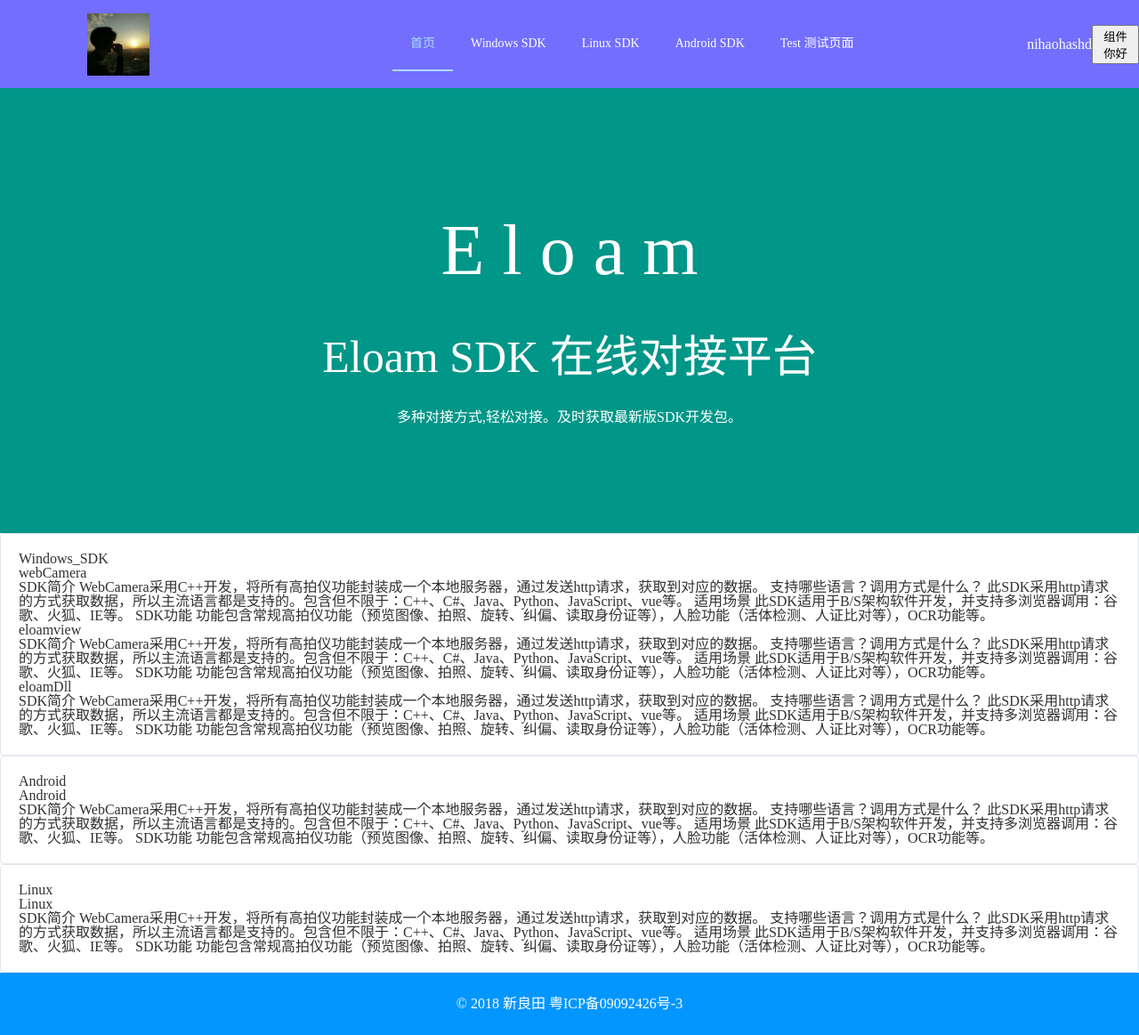
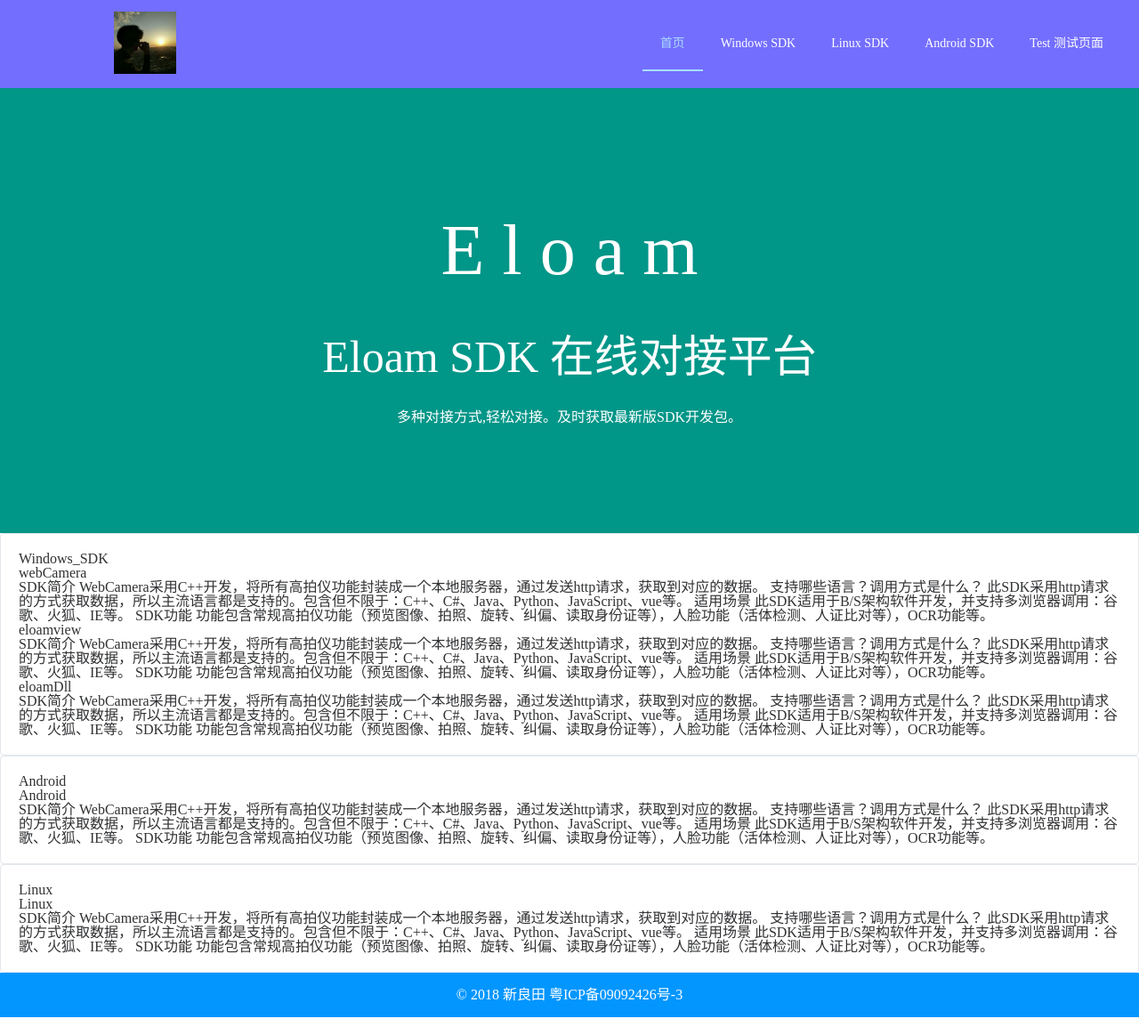
Before and after one commit to cylicky/VueWeb_site, a Vue app: page /home in a window 1280 px wide. Shown: the whole page at 89% size. Built offline with nearby package versions, Linux system fonts and the light colour scheme; no server answers.

Commit message:
2022.8.5

```diff
--- a/src/assets/ceshi.js
+++ b/src/assets/ceshi.js
@@ -859,7 +859,7 @@ language	js	Text	否
 开发语言
 content	暂时没有需求	Text	否
 项目需求`
-export default {
+export  {
     windowsapi, windowsproduct,
     windowssdklog, windowssdkexplain,
     windowssdkdownloadmessage, windowssdkdownloadaddress,
--- a/src/components/Android.vue
+++ b/src/components/Android.vue
@@ -1,6 +1,7 @@
 <script setup>
 
-
+import { windowsproduct } from "@/assets/ceshi.js";
+console.log(windowsproduct);
 </script>
 
 <template>
@@ -10,5 +11,4 @@
   </div>
 </template>
 <style scoped>
-
 </style>
--- a/src/layout/components/Herder/index.vue
+++ b/src/layout/components/Herder/index.vue
@@ -1,5 +1,5 @@
 <template>
-  <p><img src="../../../../public/1.jpg" alt=""></p>
+  <p><a href="https://eloam.cn/"><img src="../../../../public/1.jpg" alt="" /></a></p>
   <el-menu :default-active="activeIndex" class="el-menu-demo" mode="horizontal" background-color="#736EFE"
     text-color="#fff" active-text-color="#ABDCFF" @select="handleSelect">
     <el-menu-item index="1">
@@ -18,8 +18,8 @@
       <router-link to="/test">Test 测试页面</router-link>
     </el-menu-item>
   </el-menu>
-  {{ props.msg }}
-  <button @click="tttt()">组件你好</button>
+  <!-- {{ props.msg }}
+  <button @click="tttt()">组件你好</button> -->
 </template>
 
 <script setup>
@@ -54,7 +54,7 @@ onBeforeMount(() => {
 
 // 组件挂载完成后执行的函数；
 onMounted(() => {
-
+  console.log(store.state.a.count);
   console.log("mounted!");
 
 });
@@ -88,7 +88,7 @@ const handleSelect = (key, keyPath) => {
 }
 
 .el-menu-demo {
-  justify-content: center;
+  justify-content: flex-end;
   width: 100%;
   color: #fff !important;
 }
--- a/src/layout/index.vue
+++ b/src/layout/index.vue
@@ -1,10 +1,10 @@
 <script setup>
-import {ref,getCurrentInstance} from "vue"
+import { ref, getCurrentInstance } from "vue"
 import Header from "@/layout/components/Herder/index.vue";
 import PageMain from "@/layout/components/PageMain/index.vue";
-const instance=getCurrentInstance()
-let ceshis=function(e){
-console.log(instance);
+const instance = getCurrentInstance()
+let ceshis = function (e) {
+  console.log(instance);
   console.log(e);
 }
 
@@ -14,8 +14,8 @@ console.log(instance);
 <template>
   <div class="common-layout">
     <el-container>
-      <el-header style="padding: 0px">
-          <Header ref="stateab" msg="nihaohashd" @test="ceshis"/>
+      <el-header >
+        <Header ref="stateab" msg="nihaohashd" @test="ceshis" ></Header>
       </el-header>
       <el-main>
         <PageMain />
@@ -31,12 +31,12 @@ console.log(instance);
 }
 
 footer {
-   background-color: #0396FF !important;
+  background-color: #0396FF !important;
   color: #fff;
-  height: 70px;
-  line-height: 70px;
+  height: 50px;
+  line-height: 50px;
   display: flex;
-justify-content:center;
+  justify-content: center;
 }
 
 header {
--- a/src/store/index.js
+++ b/src/store/index.js
@@ -3,7 +3,7 @@ import { createStore } from "vuex";
 const moduleA = {
   state() {
     return {
-      count: "1",
+      count: "heihei",
       todos: [
         { id: 1, text: "...", done: true },
         { id: 2, text: "...", done: false },
```
Also changed, not shown: src/components/Windows.vue (+0 -13 lines), 1 other file (tests, documents, lock files or other folders).
